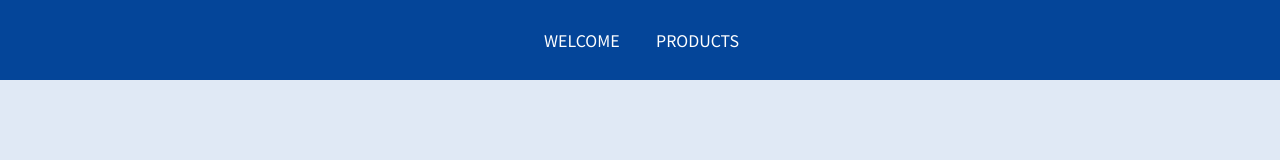
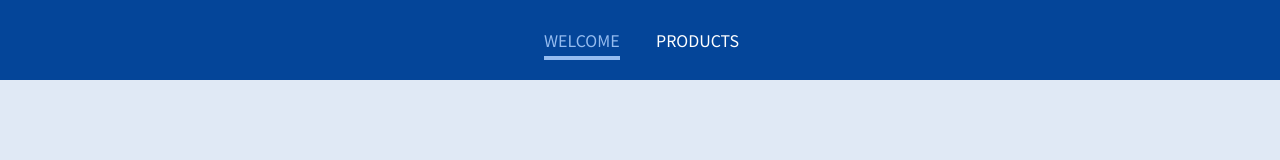
Before and after one commit to berkagmpp/react-router-basic, a JavaScript app: page /welcome in a window 1280 px wide. Shown: the top 160 px of the page. Built offline with nearby package versions, Linux system fonts and the light colour scheme.

Commit message:
Fix: Change MainHeader.js JSX code for react-router-dom 6 (NavLink activeClass) Change activeClassName to className with navigationData.isActive

```diff
--- a/src/components/MainHeader.js
+++ b/src/components/MainHeader.js
@@ -7,10 +7,16 @@ const MainHeader = () => {
         <nav>
             <ul>
                 <li>
-                    <NavLink activeClassName={classes.active} to="/welcome">WELCOME</NavLink>
+                    <NavLink className={(navigationData) => navigationData.isActive ? classes.active : null}
+                             to="/welcome">
+                        WELCOME
+                    </NavLink>
                 </li>
                 <li>
-                    <NavLink activeClassName={classes.active} to="/products">PRODUCTS</NavLink>
+                    <NavLink className={(navigationData) => navigationData.isActive ? classes.active : null}
+                             to="/products">
+                        PRODUCTS
+                    </NavLink>
                 </li>
             </ul>
         </nav>
```
